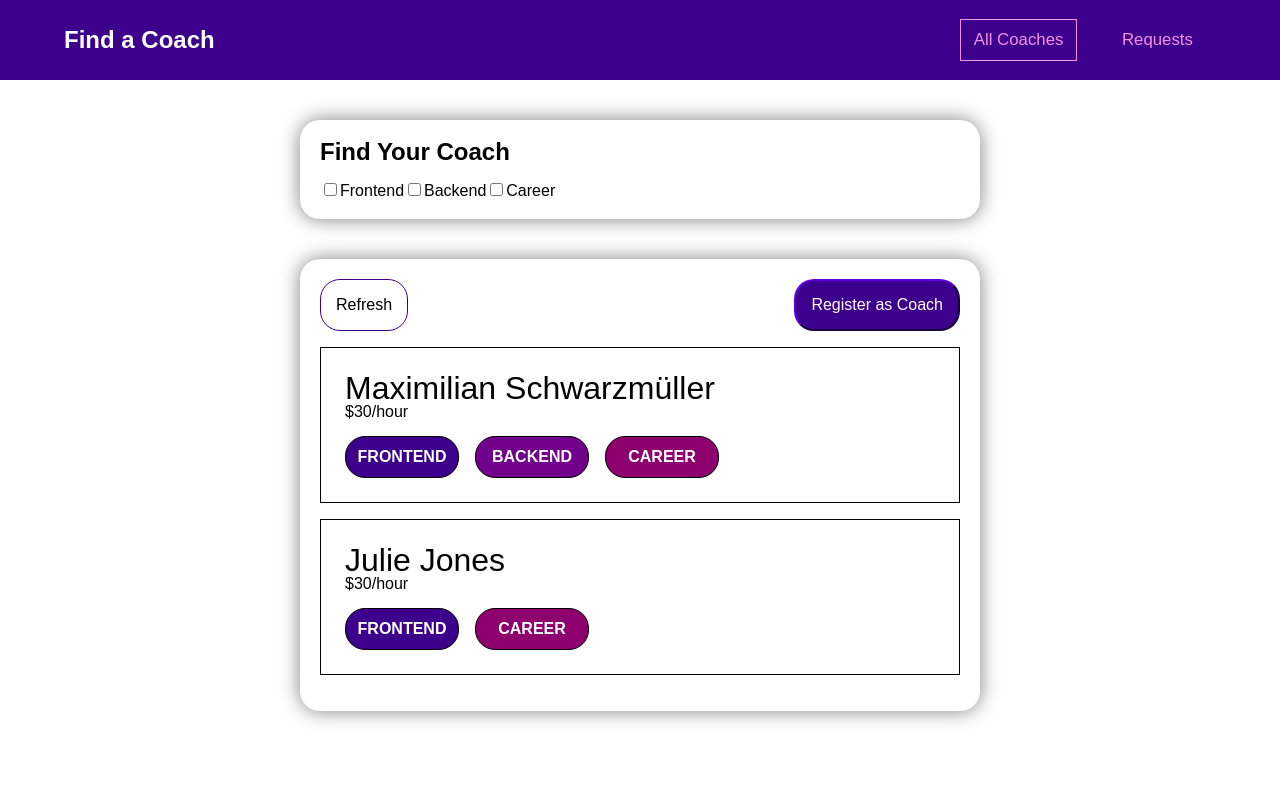
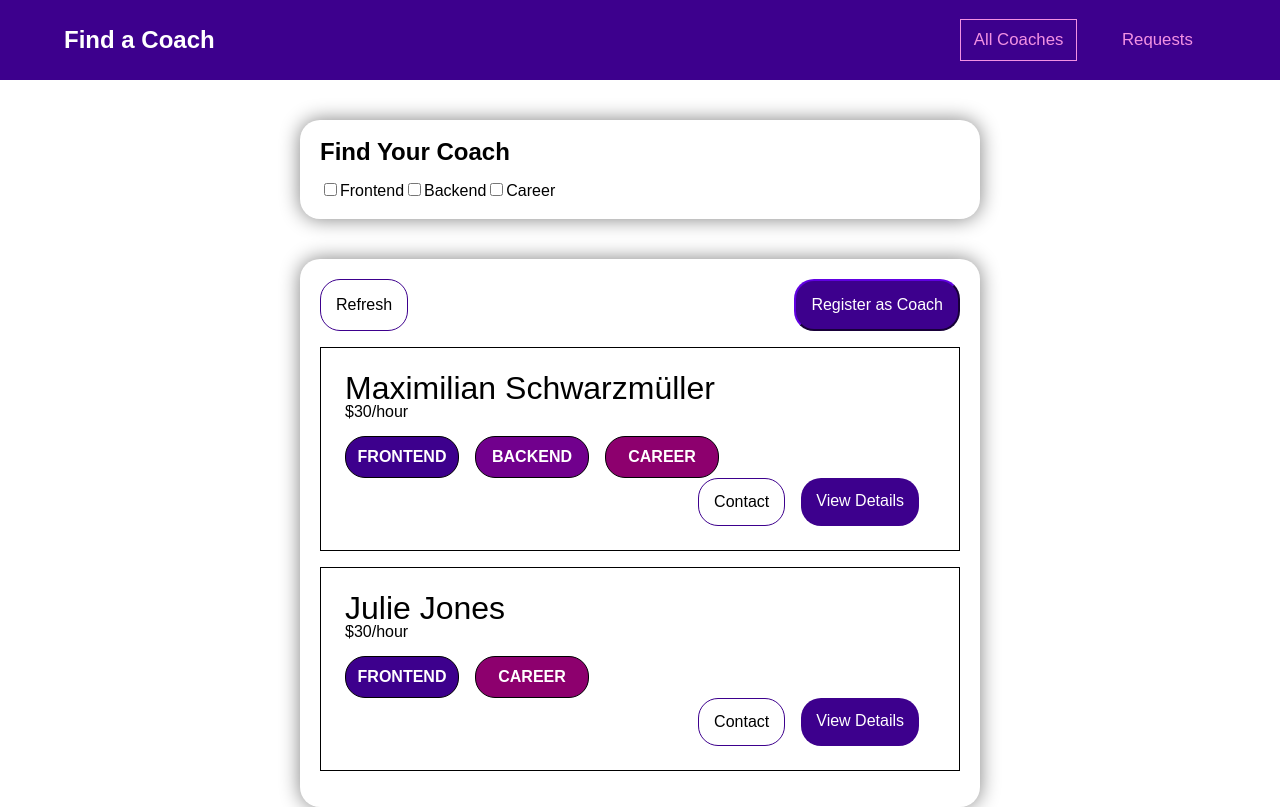
Before and after one commit to mr-ryan12/find_a_coach, a Vue app: page /coaches in a window 1280 px wide. Built offline with nearby package versions, Linux system fonts and the light colour scheme; a web font is replaced by a local one.

Commit message:
Add contact and details buttons

```diff
--- a/src/components/CoachesSelection.vue
+++ b/src/components/CoachesSelection.vue
@@ -34,6 +34,10 @@
         <p>{{ `$${coach.rate}/hour` }}</p>
         <section class="label-container">
           <p v-for="topic in coach.topics" :key="topic" :class="topic">{{ topic.toUpperCase() }}</p>
+        </section>
+        <section class="contact-link-container">
+          <a class="contact-link">Contact</a>
+          <a class="view-details-link">View Details</a>
         </section>
       </section>
     </section>
@@ -87,12 +91,14 @@ h2 {
   font-size: 2vh;
 }
 
-.refresh-button {
+.refresh-button,
+.contact-link {
   border: 1px solid #3d008d;
   background: none;
 }
 
-.register-button {
+.register-button,
+.view-details-link {
   background-color: #3d008d;
   color: #fff;
   border-color: #3d008d;
@@ -135,4 +141,24 @@ h2 {
 .career {
   background-color: #8d006e;
 }
+
+.contact-link-container {
+  display: flex;
+  justify-content: flex-end;
+}
+
+.contact-link,
+.view-details-link {
+  margin: 0 1rem 0 0;
+  padding: 15px;
+  border-radius: 20px;
+}
+
+// .contact-link {
+//   border: 1px solid black;
+// }
+
+// .view-details {
+
+// }
 </style>
```
